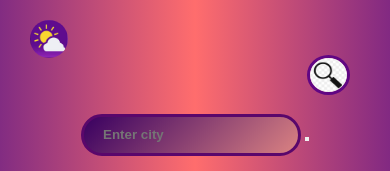
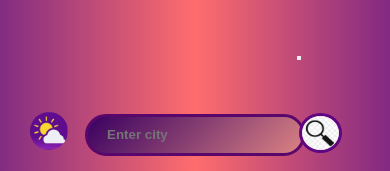
Before and after one commit to CodeExplorer4267/Weather_app, a plain HTML site: page index.html in a window 390 px wide. Shown: the top 171 px of the page. Drawn offline with Linux system fonts and the light colour scheme.

Commit message:
Update style.css

```diff
--- a/style.css
+++ b/style.css
@@ -190,8 +190,13 @@ div.humidity:hover,div.wind:hover,div.min_temp:hover,div.max_temp:hover,div.wind
     }
     div.head img#logo{
         position:absolute;
-        top:20px;
+        top:112px;
         left:30px;
+    }
+    div.head button#search{
+        position:absolute;
+        top:56px;
+        left:297px;
     }
 }
 .bubbles span{
```
